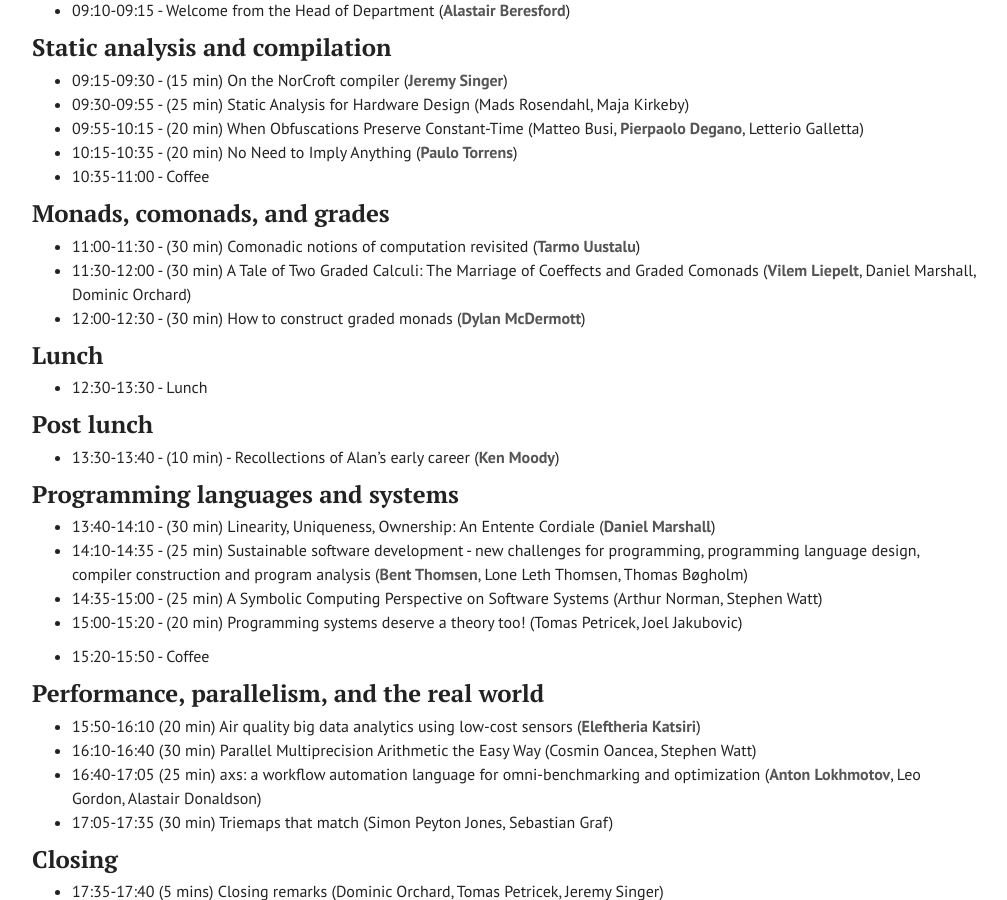
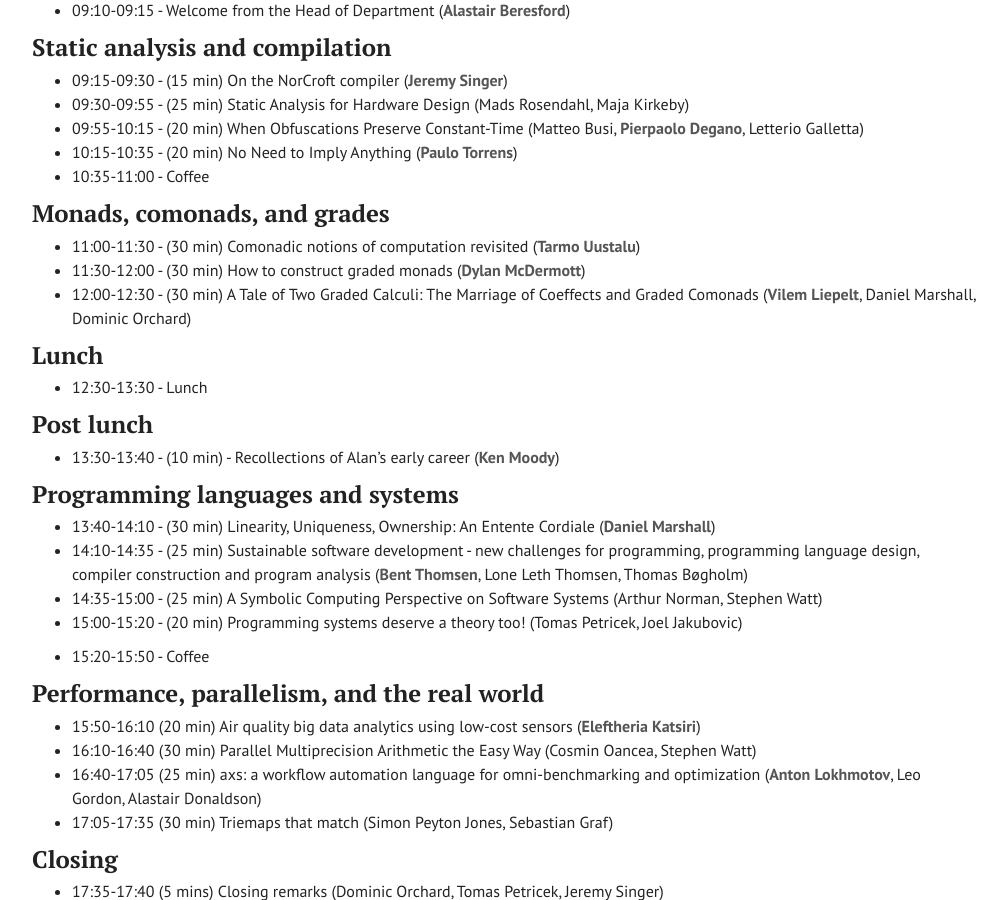
Before and after one commit to dorchard/dorchard.github.io, a Jekyll site: the page built from mycroftfest.md, in a window 1280 px wide and 900 px high, scrolled down 799 px. Shown: the whole window, without its empty margins (233-1240 px from the left). Built offline with Jekyll 4.4.1, drawn with Linux system fonts in a browser that asks for light colours.

```diff
--- a/mycroftfest.md
+++ b/mycroftfest.md
@@ -39,8 +39,8 @@ The event will be on the 1st of December in FW26 of the [William Gates Building
 ### Monads, comonads, and grades
 
 * 11:00-11:30 - (30 min) Comonadic notions of computation revisited (__Tarmo Uustalu__)
-* 11:30-12:00 - (30 min) A Tale of Two Graded Calculi: The Marriage of Coeffects and Graded Comonads (__Vilem Liepelt__, Daniel Marshall, Dominic Orchard)
-* 12:00-12:30 - (30 min) How to construct graded monads (__Dylan McDermott__)
+* 11:30-12:00 - (30 min) How to construct graded monads (__Dylan McDermott__)
+* 12:00-12:30 - (30 min) A Tale of Two Graded Calculi: The Marriage of Coeffects and Graded Comonads (__Vilem Liepelt__, Daniel Marshall, Dominic Orchard)
 
 ### Lunch
 
```
